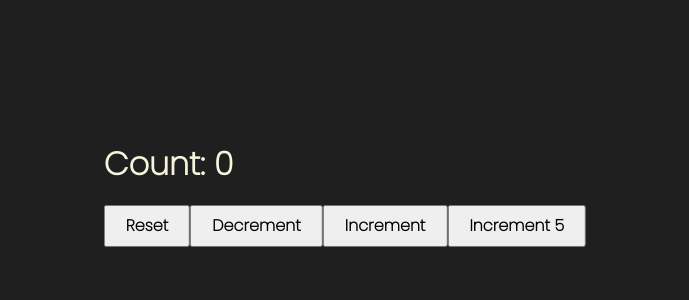
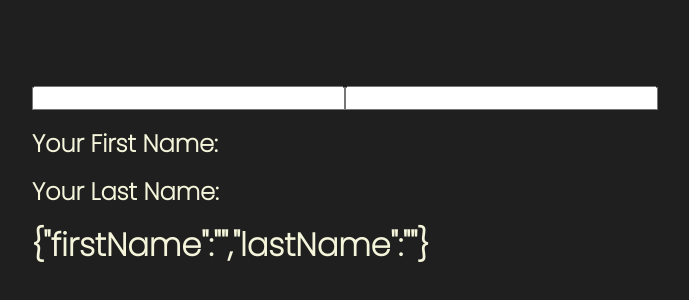
Before and after one commit to renuyarasu/codevolution, a React (Create React App) app: page / in a window 1280 px wide. Shown: the part 214-514 px from the top of the page, without its empty margins (295-984 px from the left). Built offline with nearby package versions, Linux system fonts and the light colour scheme.

Commit message:
useState - Object

```diff
--- a/src/App.js
+++ b/src/App.js
@@ -1,13 +1,11 @@
 import React from 'react'
 import './App.css';
 import HookCounter from './components/HookCounter';
-
 function App() {
     return (
         <div className='App'>
-            <HookCounter/>
+            <HookCounter />
         </div>
     )
 }
-
 export default App
--- a/src/components/HookCounter.js
+++ b/src/components/HookCounter.js
@@ -1,20 +1,16 @@
-import React, { useState } from 'react'
+import React, { useState } from 'react';
 
 function HookCounter() {
-    const initialCount = 0
-    const [count, setCount] = useState(initialCount)
-    const incrementFive = () => {
-        for (let i = 0; i < 5; i++) {
-            setCount(previusCount => previusCount + 1);
-        }
-    }
+    const [name, setName] = useState({ firstName: '', lastName: '' })
     return (
         <div>
-            <h1>Count: {count}</h1>
-            <button onClick={() => setCount(initialCount)}>Reset</button>
-            <button onClick={() => setCount(previusCount => previusCount + 1)}>Decrement</button>
-            <button onClick={() => setCount(previusCount => previusCount - 1)}>Increment</button>
-            <button onClick={incrementFive}>Increment 5</button>
+            <form action="">
+                <input type="text" value={name.firstName} onChange={e => setName({ ...name, firstName: e.target.value })} />
+                <input type="text" value={name.lastName} onChange={e => setName({ ...name, lastName: e.target.value })} />
+                <h2>Your First Name: {name.firstName}</h2>
+                <h2>Your Last Name: {name.lastName}</h2>
+                <h1>{JSON.stringify(name)}</h1>
+            </form>
         </div>
     )
 }
```
